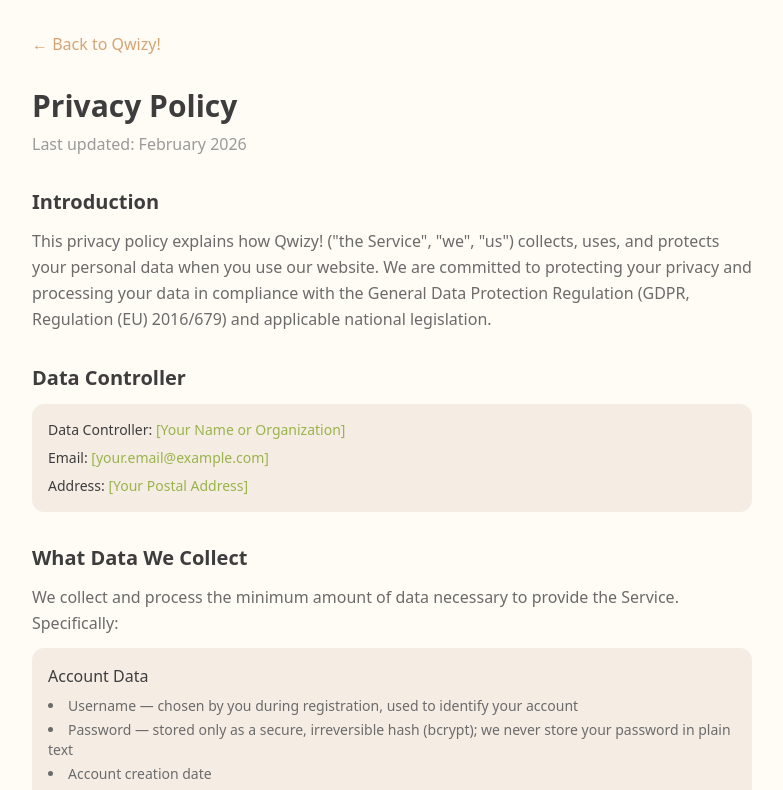
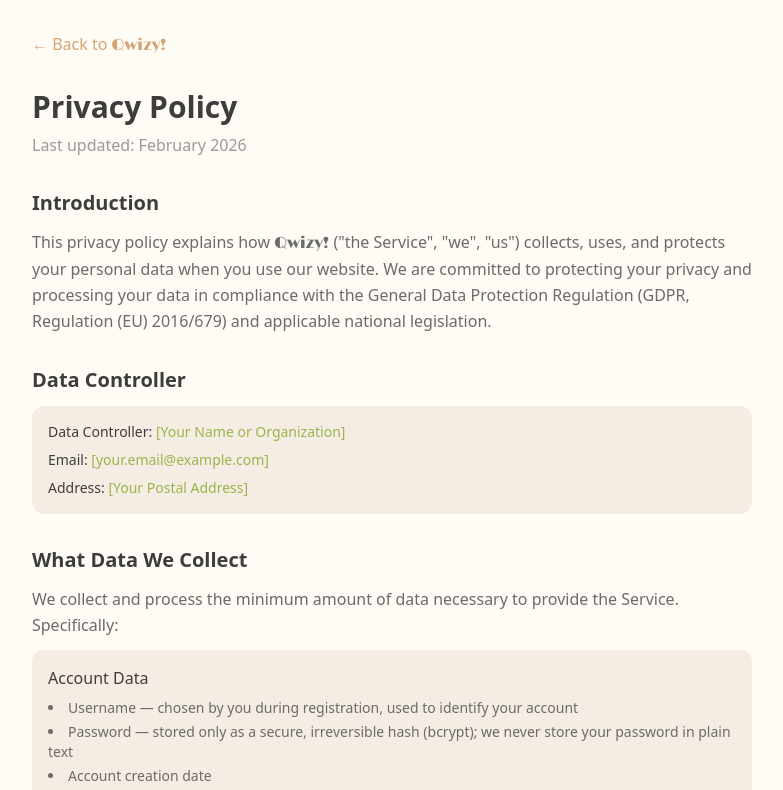
Before and after one commit to soleilvermeil/qwizy, a Next.js app: page /privacy-policy in a window 1280 px wide. Shown: the top 790 px of the page, without its empty margins (248-1031 px from the left). Built offline with nearby package versions, Linux system fonts and the light colour scheme.

Commit message:
feat: add custom font for the logo

```diff
--- a/app/(legal)/layout.tsx
+++ b/app/(legal)/layout.tsx
@@ -14,7 +14,7 @@
             href="/"
             className="text-primary hover:text-primary-hover transition-colors font-medium"
           >
-            &larr; Back to Qwizy!
+            &larr; Back to <span className="font-logo">Qwizy!</span>
           </Link>
         </div>
         <article className="prose-legal space-y-8">{children}</article>
--- a/app/(legal)/legal-notice/page.tsx
+++ b/app/(legal)/legal-notice/page.tsx
@@ -109,8 +109,8 @@
           Intellectual Property
         </h2>
         <p className="text-muted-foreground leading-relaxed">
-          Qwizy! is an open-source project. The source code is available
-          on{" "}
+          <span className="font-logo">Qwizy!</span> is an open-source project.
+          The source code is available on{" "}
           <a
             href="https://github.com/soleilvermeil/qwizy"
             target="_blank"
--- a/app/(legal)/privacy-policy/page.tsx
+++ b/app/(legal)/privacy-policy/page.tsx
@@ -22,12 +22,12 @@
       <section className="space-y-3">
         <h2 className="text-xl font-semibold text-foreground">Introduction</h2>
         <p className="text-muted-foreground leading-relaxed">
-          This privacy policy explains how Qwizy! (&quot;the
-          Service&quot;, &quot;we&quot;, &quot;us&quot;) collects, uses, and
-          protects your personal data when you use our website. We are committed
-          to protecting your privacy and processing your data in compliance with
-          the General Data Protection Regulation (GDPR, Regulation (EU)
-          2016/679) and applicable national legislation.
+          This privacy policy explains how <span className="font-logo">Qwizy!</span>{" "}
+          (&quot;the Service&quot;, &quot;we&quot;, &quot;us&quot;) collects,
+          uses, and protects your personal data when you use our website. We are
+          committed to protecting your privacy and processing your data in
+          compliance with the General Data Protection Regulation (GDPR,
+          Regulation (EU) 2016/679) and applicable national legislation.
         </p>
       </section>
 
--- a/app/globals.css
+++ b/app/globals.css
@@ -46,6 +46,7 @@
   --color-ring: var(--ring);
   --font-sans: var(--font-geist-sans);
   --font-mono: var(--font-geist-mono);
+  --font-logo: var(--font-limelight);
 }
 
 * {
@@ -152,3 +153,7 @@
 .animate-slide-down {
   animation: slideDown 0.3s ease-out;
 }
+
+.font-logo {
+  font-family: var(--font-limelight, "Limelight"), serif;
+}
--- a/app/layout.tsx
+++ b/app/layout.tsx
@@ -1,5 +1,5 @@
 import type { Metadata, Viewport } from "next";
-import { Geist, Geist_Mono } from "next/font/google";
+import { Geist, Geist_Mono, Limelight } from "next/font/google";
 import "./globals.css";
 
 const geistSans = Geist({
@@ -10,6 +10,12 @@
 const geistMono = Geist_Mono({
   variable: "--font-geist-mono",
   subsets: ["latin"],
+});
+
+const limelight = Limelight({
+  variable: "--font-limelight",
+  subsets: ["latin"],
+  weight: "400",
 });
 
 export const metadata: Metadata = {
@@ -39,7 +45,7 @@
   return (
     <html lang="en">
       <body
-        className={`${geistSans.variable} ${geistMono.variable} antialiased min-h-screen bg-background text-foreground`}
+        className={`${geistSans.variable} ${geistMono.variable} ${limelight.variable} antialiased min-h-screen bg-background text-foreground`}
       >
         {children}
       </body>
--- a/app/login/page.tsx
+++ b/app/login/page.tsx
@@ -17,7 +17,9 @@
         <div className="w-full max-w-md">
           <div className="text-center mb-8">
             <Link href="/">
-              <h1 className="text-2xl font-bold text-primary">Qwizy!</h1>
+              <h1 className="font-logo text-2xl font-normal tracking-wide text-primary">
+                Qwizy!
+              </h1>
             </Link>
           </div>
 
--- a/app/page.tsx
+++ b/app/page.tsx
@@ -32,7 +32,7 @@
                 />
               </svg>
             </div>
-            <h1 className="text-3xl sm:text-4xl font-bold text-foreground mb-4">
+            <h1 className="font-logo text-3xl sm:text-4xl font-normal tracking-wide text-foreground mb-4">
               Qwizy!
             </h1>
             <p className="text-lg text-muted">
--- a/app/register/page.tsx
+++ b/app/register/page.tsx
@@ -18,7 +18,9 @@
         <div className="w-full max-w-md">
           <div className="text-center mb-8">
             <Link href="/">
-              <h1 className="text-2xl font-bold text-primary">Qwizy!</h1>
+              <h1 className="font-logo text-2xl font-normal tracking-wide text-primary">
+                Qwizy!
+              </h1>
             </Link>
           </div>
 
--- a/components/layout/Header.tsx
+++ b/components/layout/Header.tsx
@@ -30,7 +30,9 @@
       <div className="max-w-7xl mx-auto px-4 sm:px-6 lg:px-8">
         <div className="flex items-center justify-between h-16">
           <Link href={homeHref} className="flex items-center h-full">
-            <h1 className="text-xl font-bold text-primary">Qwizy!</h1>
+            <h1 className="font-logo text-xl font-normal tracking-wide text-primary">
+              Qwizy!
+            </h1>
           </Link>
 
           <div className="flex items-center gap-4">
```
